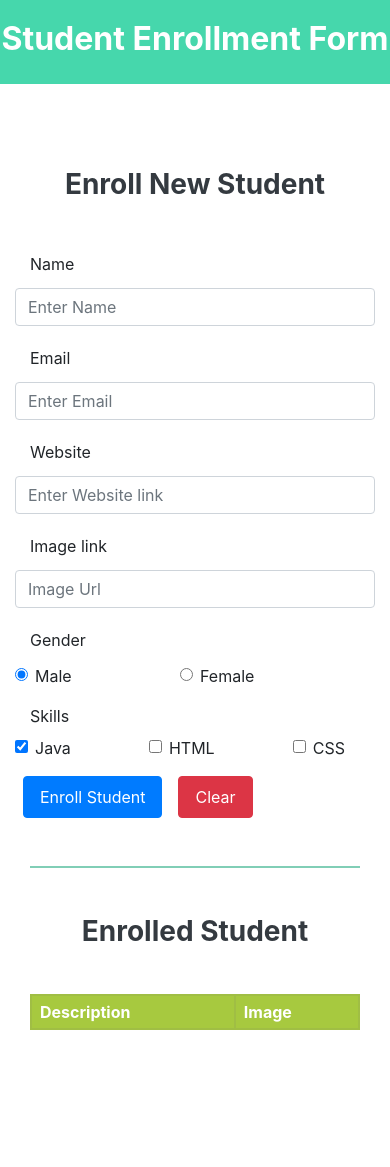
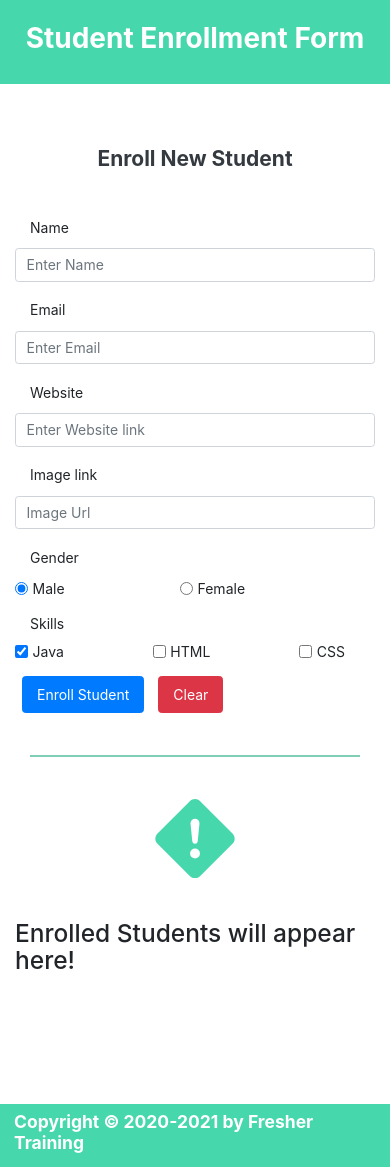
Before and after one commit to Ayushbendwal3/enroll-form, a plain HTML site: page index.html in a window 390 px wide. Before the commit the page ends 1131 px from the top, so only its background shows below. Drawn offline with nearby package versions, Linux system fonts and the light colour scheme.

Commit message:
Finished Product

```diff
--- a/css/style.css
+++ b/css/style.css
@@ -1,3 +1,17 @@
+:root {
+  --color-primary: #46d7ac;
+  --color-divider: #81ceb6;
+  --row-even: ##ebf2d3;
+  --row-odd: #fffff;
+  font-size: 16px;
+}
+
+@media only screen and (max-width: 576px) {
+  :root {
+    font-size: 14px;
+  }
+}
+
 *,
 *::after,
 *::before {
@@ -9,33 +23,36 @@ html {
   scroll-behavior: smooth;
 }
 
+body {
+  opacity: 0;
+  animation: fadeIn 2s;
+  height: 80vh;
+}
+
 h1,
 h2,
 h3 {
   line-height: 1.1;
 }
 
-body {
-  height: 100vh;
-}
-
 main {
-  margin: 10vh auto;
+  margin: 4.4rem auto;
 }
 
 .heading {
-  background-color: #46d7ac;
+  background-color: var(--color-primary);
   min-height: 10vh;
+  padding: 1rem;
 }
 
 .separator {
   width: 1px;
   height: 70vh;
-  background-color: #81ceb6;
+  background-color: var(--color-divider);
 }
 
 .divider {
-  background-color: #81ceb6;
+  background-color: var(--color-divider);
   width: 100%;
   height: 2px;
 }
@@ -46,10 +63,10 @@ main {
 }
 
 .table-striped > tbody > tr:nth-child(even) > td {
-  background-color: #ebf2d3;
+  background-color: var(--row-even);
 }
 .table-striped > tbody > tr:nth-child(odd) > td {
-  background-color: #ffff;
+  background-color: var(--row-odd);
 }
 
 .table-bordered > thead > tr > th,
@@ -66,9 +83,12 @@ td {
   padding: 0.25rem 0.5rem !important;
 }
 
+#table-data > tr {
+  animation-name: fadeIn;
+  animation-duration: 1s;
+}
+
 #table-data > tr > td:nth-child(even) {
-  animation-name: fadeIn;
-  animation-duration: 600ms;
   width: 8.25rem !important;
 }
 
@@ -85,3 +105,16 @@ img {
     opacity: 1;
   }
 }
+
+footer {
+  position: relative;
+  background-color: var(--color-primary);
+  padding: 0.5rem 1rem;
+  bottom: 0;
+}
+
+svg {
+  fill: var(--color-primary);
+  height: 10rem;
+  width: 10rem;
+}
--- a/index.html
+++ b/index.html
@@ -7,6 +7,24 @@
       name="viewport"
       content="width=device-width, initial-scale=1.0 shrink-to-fit=no"
     />
+    <link
+      rel="apple-touch-icon"
+      sizes="180x180"
+      href="public/apple-touch-icon.png"
+    />
+    <link
+      rel="icon"
+      type="image/png"
+      sizes="32x32"
+      href="public/favicon-32x32.png"
+    />
+    <link
+      rel="icon"
+      type="image/png"
+      sizes="16x16"
+      href="public/favicon-16x16.png"
+    />
+    <link rel="manifest" href="public/site.webmanifest" />
     <!-- Bootstrap CSS -->
     <link
       rel="stylesheet"
@@ -18,7 +36,7 @@
     <link rel="stylesheet" href="css/style.css" />
     <title>Student Enrollment</title>
   </head>
-  <body>
+  <body onload="pageAnimation()">
     <!-- Header  -->
     <div class="d-flex flex-column">
       <header class="d-flex align-items-center justify-content-center heading">
@@ -31,10 +49,14 @@
           <!-- Form Section -->
           <div class="col-12 col-lg-5 mb-5">
             <div class="container mx-lg-5">
-              <h3 class="text-dark text-center mb-5 font-weight-bold">
+              <h4 class="text-dark text-center mb-5 font-weight-bold">
                 Enroll New Student
-              </h3>
-              <form action="#" onsubmit="onSubmit(); return false">
+              </h4>
+              <form
+                method="POST"
+                action="#"
+                onsubmit="onSubmit(); return false"
+              >
                 <!-- Input Name -->
                 <div class="form-group row">
                   <label for="inputName" class="col-12 col-md-4 py-1"
@@ -210,9 +232,26 @@
           </div>
 
           <!-- Enrolled Section -->
-          <div
-            class="col-12 col-lg-5 mt-5 mt-lg-0 mx-auto mx-sm-0 enrolled-section"
-          >
+          <div class="enrolled-section col-12 col-lg-5 mt-5 ml-xl-n4">
+            <div
+              class="d-flex flex-column align-items-center justify-content-center mx-auto h-75"
+            >
+              <svg
+                xmlns="http://www.w3.org/2000/svg"
+                width="16"
+                height="16"
+                class="bi bi-exclamation-diamond-fill"
+                viewBox="0 0 16 16"
+              >
+                <path
+                  d="M9.05.435c-.58-.58-1.52-.58-2.1 0L.436 6.95c-.58.58-.58 1.519 0 2.098l6.516 6.516c.58.58 1.519.58 2.098 0l6.516-6.516c.58-.58.58-1.519 0-2.098L9.05.435zM8 4c.535 0 .954.462.9.995l-.35 3.507a.552.552 0 0 1-1.1 0L7.1 4.995A.905.905 0 0 1 8 4zm.002 6a1 1 0 1 1 0 2 1 1 0 0 1 0-2z"
+                />
+              </svg>
+              <h3 class="mt-5">Enrolled Students will appear here!</h3>
+            </div>
+          </div>
+
+          <template>
             <div class="container">
               <h3 class="text-dark text-center mb-5 font-weight-bold">
                 Enrolled Student
@@ -229,9 +268,17 @@
                 </table>
               </div>
             </div>
-          </div>
+          </template>
         </div>
       </main>
+      <!-- Footer -->
+      <footer
+        class="d-flex align-items-center justify-content-center w-100 text"
+      >
+        <h5 class="text-white font-weight-bold">
+          Copyright &copy; 2020-2021 by Fresher Training
+        </h5>
+      </footer>
     </div>
 
     <!-- Custome Script -->
--- a/js/script.js
+++ b/js/script.js
@@ -1,3 +1,8 @@
+const pageAnimation = () => {
+  document.querySelector('body').style.opacity = 1;
+};
+
+let flag = false;
 const onSubmit = () => {
   let gender;
   let data = [];
@@ -30,8 +35,19 @@ const onSubmit = () => {
     gender: gender,
     skills: [...skills]
   });
+  if (!flag) {
+    showTable();
+    flag = true;
+  }
+  addRow(data);
+};
 
-  addRow(data);
+const showTable = () => {
+  const temp = document.querySelector('template');
+  const dataTable = temp.content.cloneNode(true);
+  const enrolledSection = document.querySelector('.enrolled-section');
+  const old_child = enrolledSection.children[0];
+  enrolledSection.replaceChild(dataTable, old_child);
 };
 
 const addRow = (data) => {
```
Also changed, not shown: public/android-chrome-192x192.png (added), public/android-chrome-512x512.png (added), public/apple-touch-icon.png (added), public/favicon-16x16.png (added), public/favicon-32x32.png (added), public/favicon.ico (added), public/site.webmanifest (added).
